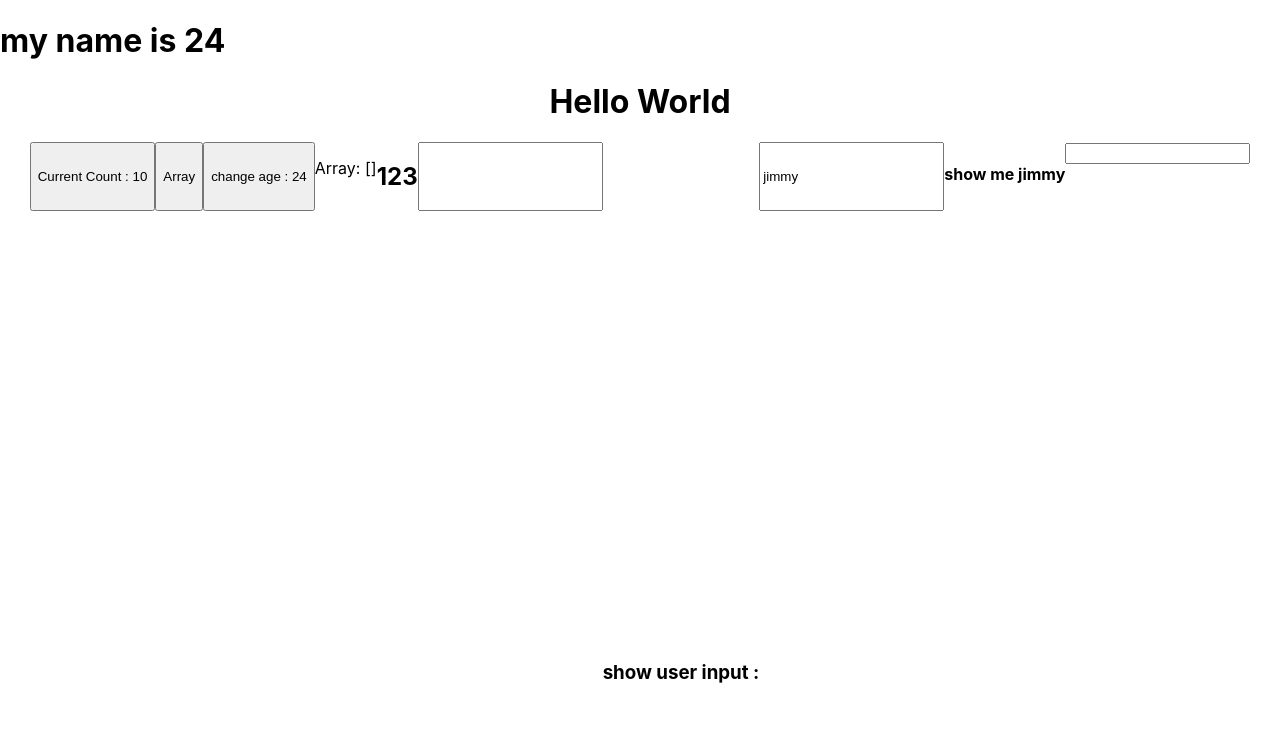
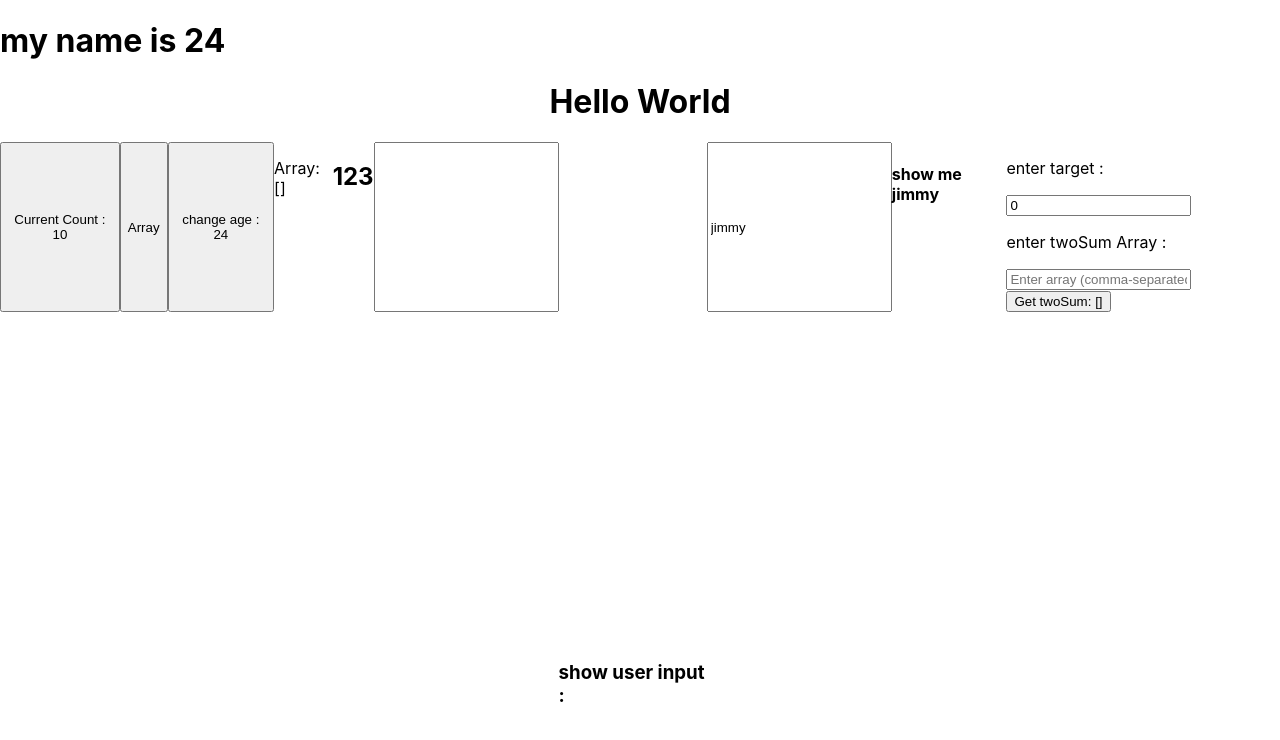
Before and after one commit to jimmy70111/pratice_react, a React (Create React App) app in the folder pratice/: page /pratice in a window 1280 px wide. Shown: the top 740 px of the page. Built offline with nearby package versions, Linux system fonts and the light colour scheme.

Commit message:
did 2 sum

```diff
--- a/pratice/src/Pratice.js
+++ b/pratice/src/Pratice.js
@@ -13,6 +13,43 @@ const Pratice = () => {
 
 
     //Two sum
+
+    const[twoSumArray, settwoSumArray] = useState([]);
+    const[target, settarget] = useState(0);
+    const[result, setreult]  = useState([]);
+
+
+
+
+
+    const handleArrayChange = (value) => {
+        const array = value.split(",").map((num) => parseInt(num.trim(), 10));
+        settwoSumArray(array);
+      };
+
+
+
+    const twoSum = () =>{
+        const map = new Map();
+        const n  = twoSumArray.length;
+
+        for (let index = 0; index < n; index++) {
+
+            const temp = target -twoSumArray[index];
+
+            if(map.has(temp)){
+                setreult([map.get(temp), index]);
+                return;
+            }
+
+            map.set(twoSumArray[index], index);
+
+        }
+
+        setreult(["No valid pair found"]);
+
+
+    }
 
 
 
@@ -90,13 +127,30 @@ const Pratice = () => {
 
 
         <div>
+            <p> enter target : </p>
         <input
                     type="text"
-                    placeholder="Type something..."
-                    value={userInput}
-                    onChange={(e) => SetuserInput(e.target.value)}
+                    placeholder=" Enter an target to find in the array "
+                    value={target}
+                    onChange={(e) => settarget( parseInt(e.target.value,10) || 0)}
                 />
+
+
+
+            <p> enter twoSum Array : </p>
+            <input
+        type="text"
+        placeholder="Enter array (comma-separated)"
+        // value={twoSumArray}
+        onChange={(e) => handleArrayChange(e.target.value)}
+      />
+
+
+
+                <button  onClick={twoSum}>  Get twoSum: [{result.join(', ')}]</button>
+
         </div>
+
 
 
 
```
